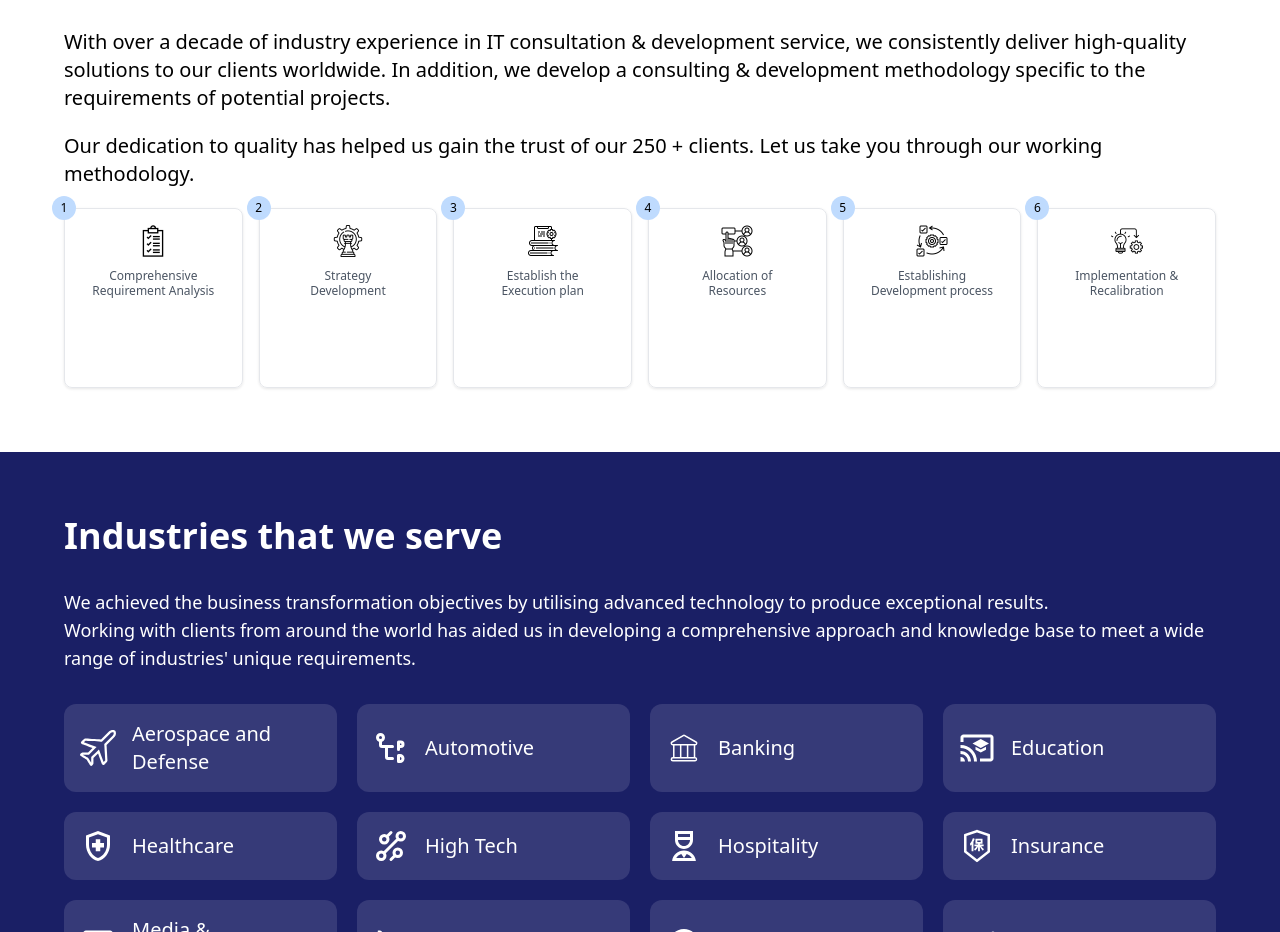
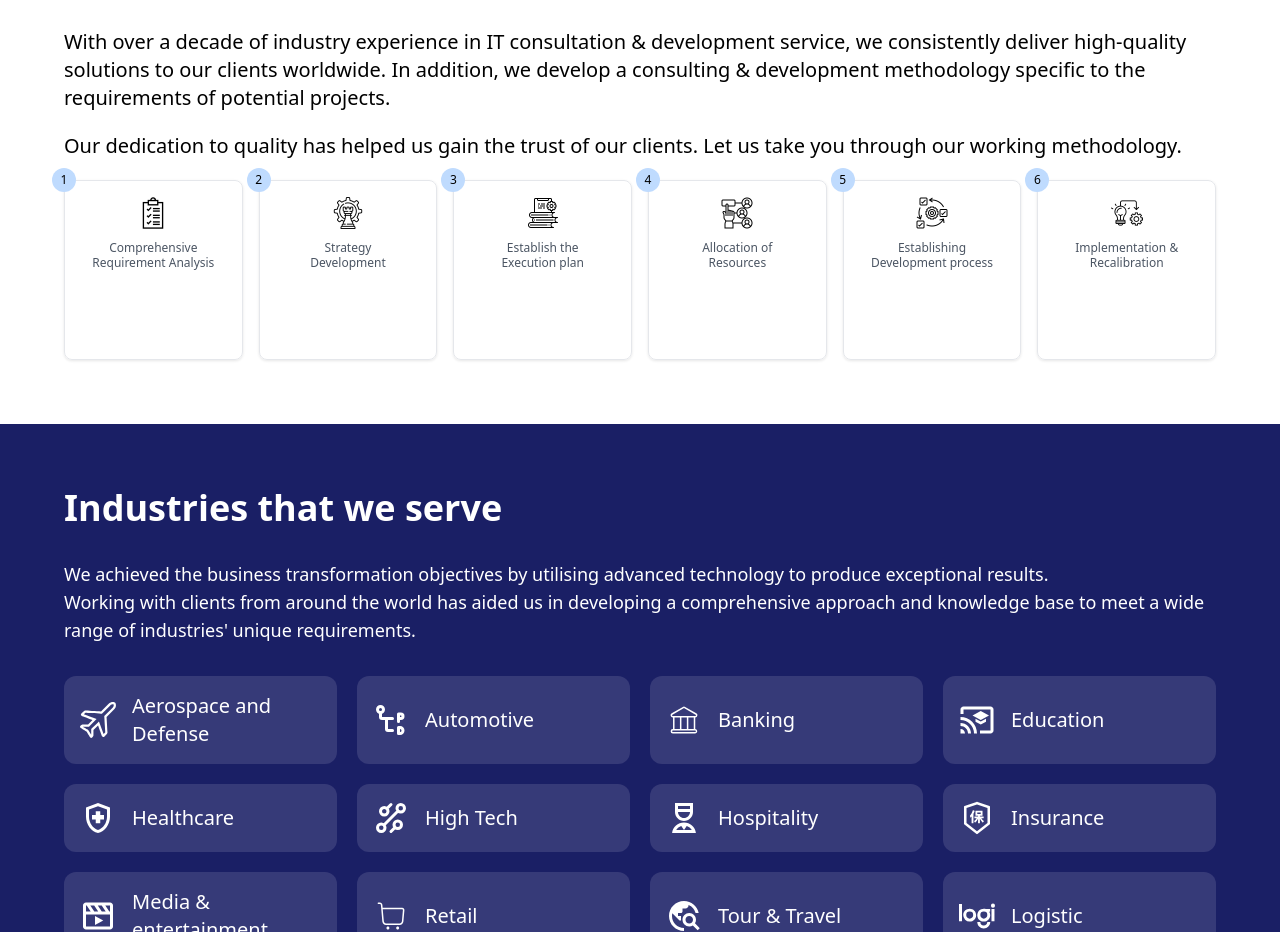
Before and after one commit to vibhu2208/thecthtrive, a Next.js app: page / in a window 1280 px wide. Shown: the part 4586-5518 px from the top of the page. Built offline with nearby package versions, Linux system fonts and the light colour scheme.

Commit message:
Update method-of-operations.tsx

```diff
--- a/src/components/home/method-of-operations.tsx
+++ b/src/components/home/method-of-operations.tsx
@@ -9,7 +9,7 @@ const OurMethodOfOperations = () => {
                     With over a decade of industry experience in IT consultation & development service, we consistently deliver high-quality solutions to our clients worldwide. In addition, we develop a consulting & development methodology specific to the requirements of potential projects.
                 </p>
                 <p className='md:text-xl text-base text-default-700 font-medium'>
-                    Our dedication to quality has helped us gain the trust of our 250 + clients. Let us take you through our working methodology.
+                    Our dedication to quality has helped us gain the trust of our clients. Let us take you through our working methodology.
                 </p>
                 <div className="safari-grid-container" data-aos="fade-up" data-aos-delay="300">
                     {[
```
